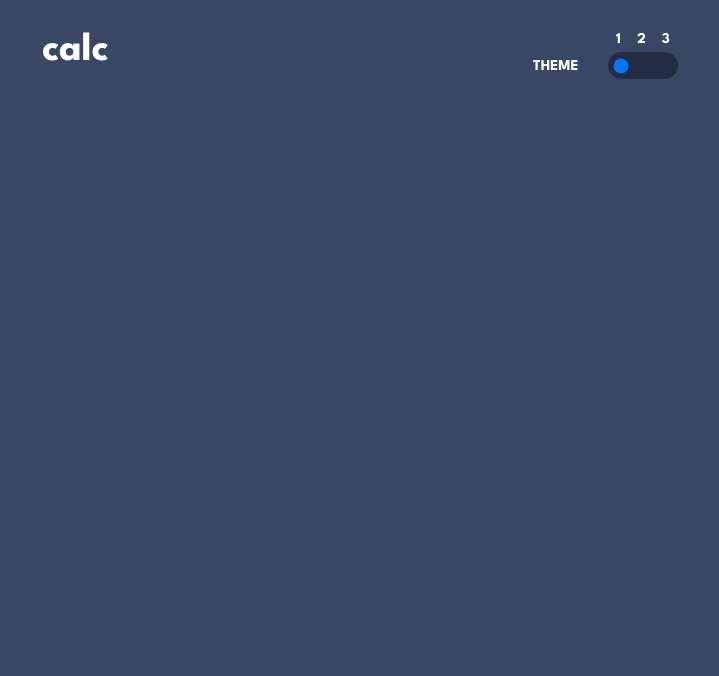
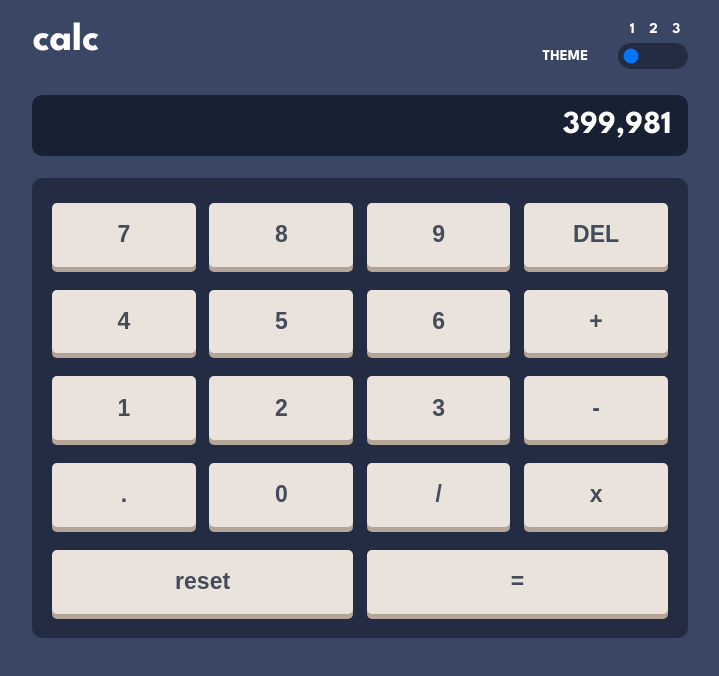
Before and after one commit to kimi1723/calculator-frontend-mentor, a website: page index.html in a window 1280 px wide. Shown: the whole page, without its empty margins (280-999 px from the left). Drawn offline with Linux system fonts and the light colour scheme.

Commit message:
result and some keys design

```diff
--- a/index.html
+++ b/index.html
@@ -14,17 +14,18 @@
   <link rel="stylesheet" href="/dist/css/main.min.css">
 </head>
 
-<body data-theme="theme-1">
+<body data-theme="">
 
 
-  <main class="calc">
-    <div class="wrapper">
+
+  <div class="wrapper calc">
+    <!-- CALC HEADER -->
     <header class="calc-header">
       <h1 class="calc-header__heading">calc</h1>
 
       <div class="theme">
 
-          <!-- dodac label na range? -->
+
         <div class="theme-box">
           <p class="theme-box__theme-number">1</p>
           <p class="theme-box__theme-number">2</p>
@@ -39,8 +40,38 @@
 
       </div>
     </header>
+
+    <!-- CALC RESULT -->
+    <section class="calc-result">
+      <p class="calc-result__text">399,981</p>
+    </section>
+
+    <main>
+      <form class="calc-keys">
+        <button class="calc-keys__key">7</button>
+        <button class="calc-keys__key">8</button>
+        <button class="calc-keys__key">9</button>
+        <button class="calc-keys__key">del</button>
+        <button class="calc-keys__key">4</button>
+        <button class="calc-keys__key">5</button>
+        <button class="calc-keys__key">6</button>
+        <button class="calc-keys__key">+</button>
+        <button class="calc-keys__key">1</button>
+        <button class="calc-keys__key">2</button>
+        <button class="calc-keys__key">3</button>
+        <button class="calc-keys__key">-</button>
+        <button class="calc-keys__key">.</button>
+        <button class="calc-keys__key">0</button>
+        <button class="calc-keys__key">/</button>
+        <button class="calc-keys__key">x</button>
+
+        <button type="reset" class="calc-keys__key calc-keys__key--functional">reset</button>
+        <button type="submit" class="calc-keys__key calc-keys__key--functional">=</button>
+      </form>
+    </main>
+
   </div>
-  </main>
+
 
 
   <!-- <footer class="attribution">
@@ -50,7 +81,7 @@
         Sąsiadek</a>.</p>
   </footer> -->
 
-  <script src="/dist/js/main.min.js"></script>
+  <script src="/dist/js/main.min.js" async></script>
 </body>
 
 </html>
--- a/src/js/main.js
+++ b/src/js/main.js
@@ -5,4 +5,5 @@ const handleTheme = () => {
 	theme.dataset.theme = `theme-${themeRange.value}`;
 };
 
+handleTheme();
 themeRange.addEventListener('click', handleTheme);
--- a/src/sass/_styles.scss
+++ b/src/sass/_styles.scss
@@ -18,20 +18,18 @@ html {
 }
 
 body {
-	background-color: var(--main-bg);
-}
-
-body {
 	font-family: 'League Spartan', sans-serif;
 	font-size: 3.2rem;
 	background-color: var(--main-bg);
+}
+.calc {
+	padding: 0.7em;
 }
 
 // CALC HEADER
 .calc-header {
 	display: flex;
 	justify-content: space-between;
-	padding: 1em;
 	color: var(--white);
 
 	&__heading {
@@ -49,10 +47,12 @@ body {
 
 .theme-box {
 	align-self: flex-end;
+
 	&:first-of-type {
 		display: flex;
 		justify-content: space-around;
 		margin-bottom: 0.2em;
+		padding-left: 5px;
 		width: 7rem;
 	}
 
@@ -74,6 +74,7 @@ body {
 	}
 
 	&__range {
+		align-items: center;
 		appearance: none;
 		padding: 5px;
 		height: calc(8rem / 3);
@@ -82,6 +83,7 @@ body {
 		border-radius: 25px;
 		cursor: pointer;
 
+		&::-webkit-slider-thumb,
 		&::-moz-range-thumb {
 			height: calc(5rem / 3);
 			width: calc(5rem / 3);
@@ -92,6 +94,52 @@ body {
 	}
 }
 
+// CALC RESULT
+.calc-result {
+	margin: 0.8em 0 0.7em;
+	padding: 0.5em 0.5em;
+	width: 100%;
+	text-align: right;
+	background-color: var(--screen-bg);
+	border-radius: 10px;
+
+	&__text {
+		color: var(--white);
+	}
+}
+
+// CALC KEYS
+.calc-keys {
+	display: flex;
+	justify-content: space-evenly;
+	flex-wrap: wrap;
+	padding: 0.4em;
+	background-color: var(--toggle-and-keypad-bg);
+	border-radius: 10px;
+
+	&__key {
+		width: calc((100% - 0.6em * 4) / 4);
+		margin: 0.5em 0.3em;
+		padding: 0.8em 0.3em;
+		font-size: 2.3rem;
+		font-weight: bold;
+		color: var(--primary-text);
+		background-color: var(--key-bg-2);
+		border: none;
+		border-radius: 5px;
+		box-shadow: 0 5px 0 0 var(--key-shadow-2);
+		cursor: pointer;
+
+		&:nth-of-type(4),
+		&:nth-of-type(-2) {
+			text-transform: uppercase;
+		}
+
+		&--functional {
+			width: calc(100% / 2 - 0.6em);
+		}
+	}
+}
 // FOOTER - ATTRIBUTION
 .attribution {
 	font-size: 1.1rem;
```
Also changed, not shown: dist/css/main.min.css, dist/js/main.min.js. Lines whose indentation alone changed are shown as unchanged.
